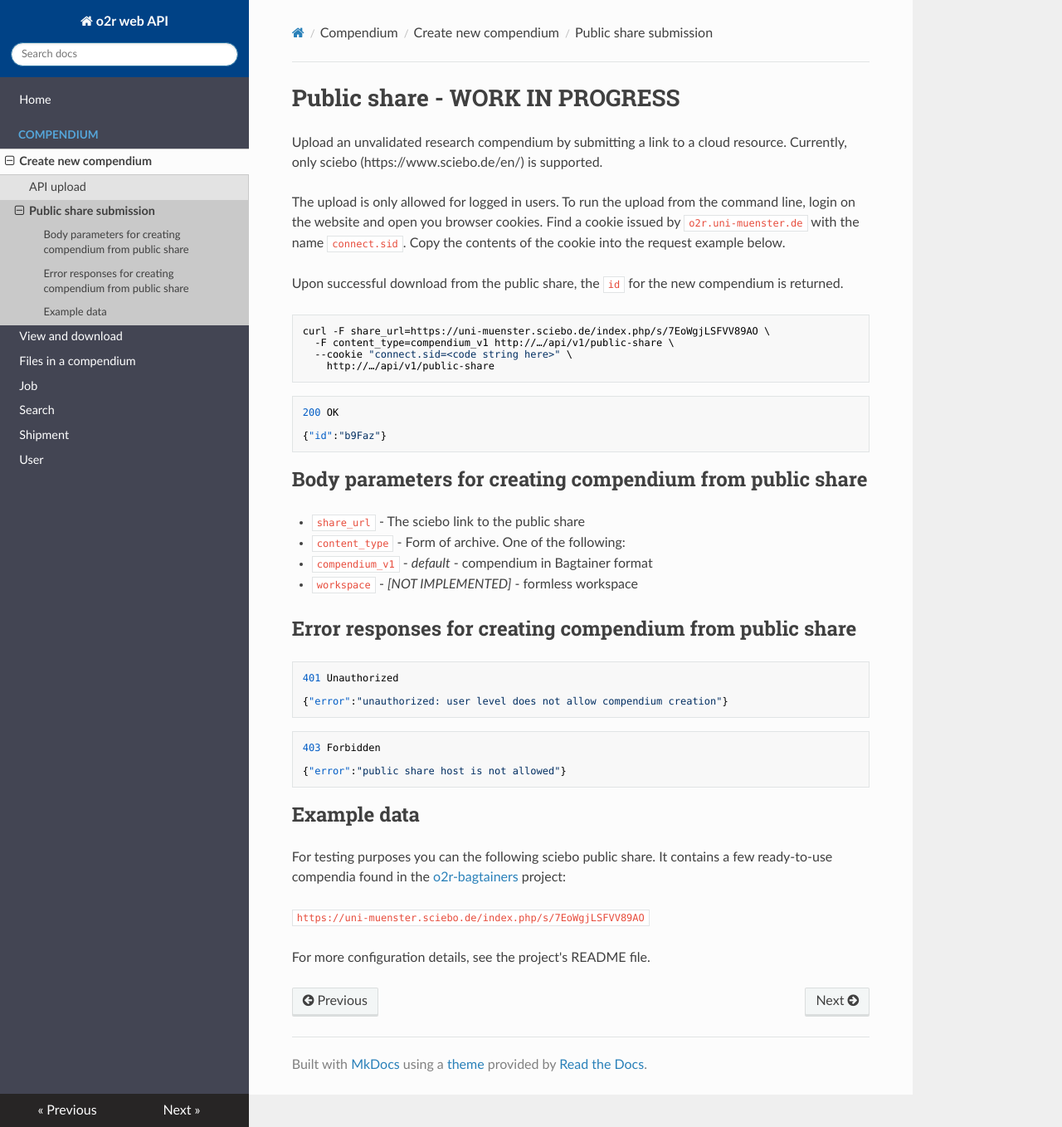
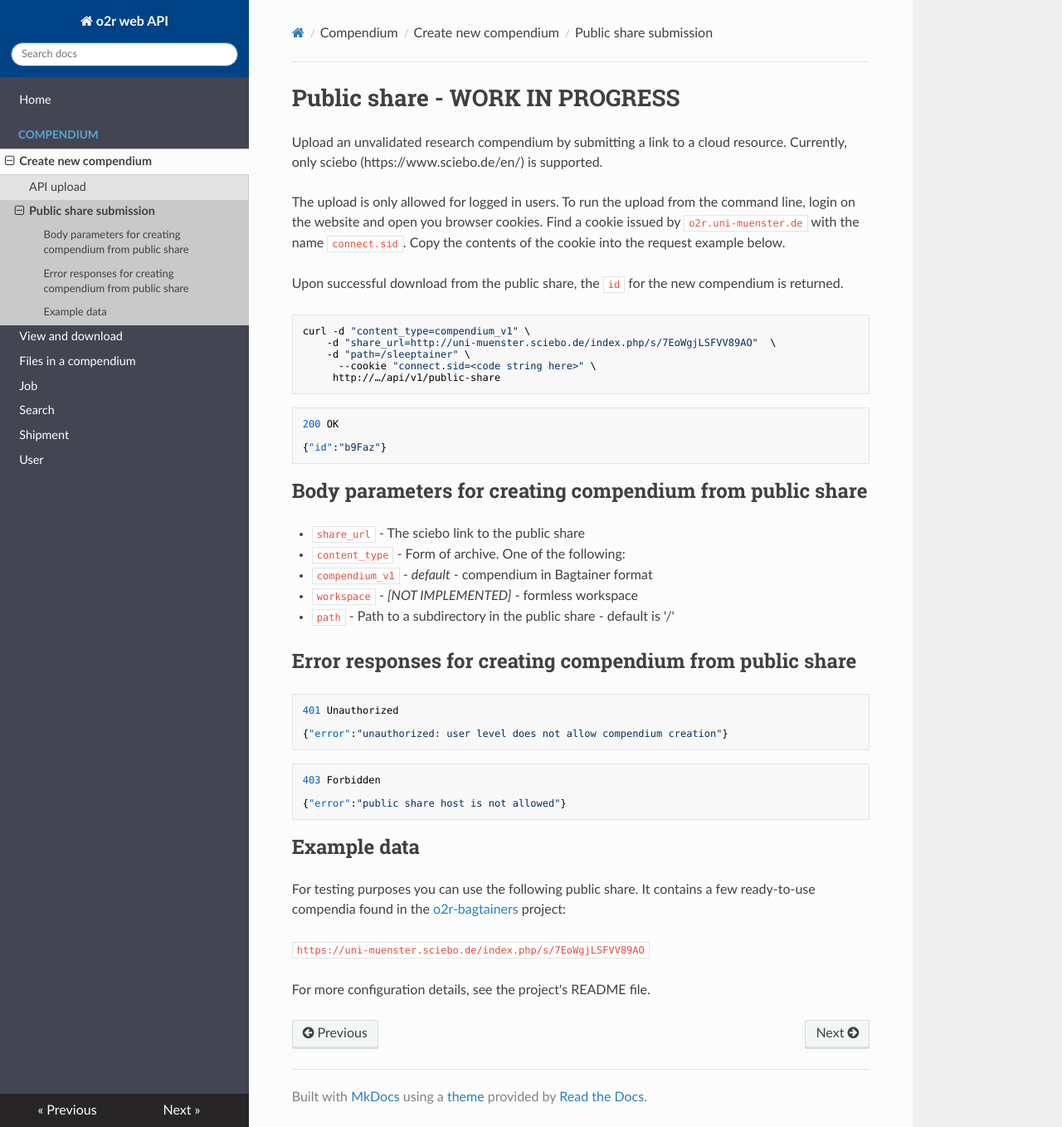
Before and after one commit to o2r-project/api, an MkDocs documentation site: the page built from docs/public-share.md, in a window 1280 px wide and 1358 px high. Shown: the whole window at 83% size. Built offline with MkDocs 1.6.1, drawn with Linux system fonts in a browser that asks for light colours; nearby versions of some CDN libraries; old or Windows-style settings are respelled for this version of MkDocs.

Commit message:
add path parameter

````diff
--- a/docs/public-share.md
+++ b/docs/public-share.md
@@ -7,10 +7,11 @@ The upload is only allowed for logged in users. To run the upload from the comma
 Upon successful download from the public share, the `id` for the new compendium is returned.
 
 ```bash
-curl -F share_url=https://uni-muenster.sciebo.de/index.php/s/7EoWgjLSFVV89AO \
-  -F content_type=compendium_v1 http://…/api/v1/public-share \
-  --cookie "connect.sid=<code string here>" \
-    http://…/api/v1/public-share
+curl -d "content_type=compendium_v1" \
+    -d "share_url=http://uni-muenster.sciebo.de/index.php/s/7EoWgjLSFVV89AO"  \
+    -d "path=/sleeptainer" \
+	  --cookie "connect.sid=<code string here>" \
+     http://…/api/v1/public-share
 ```
 
 ```json
@@ -25,6 +26,8 @@ curl -F share_url=https://uni-muenster.sciebo.de/index.php/s/7EoWgjLSFVV89AO \
 - `content_type` - Form of archive. One of the following:
   - `compendium_v1` - _default_ - compendium in Bagtainer format
   - `workspace` - _[NOT IMPLEMENTED]_ - formless workspace
+- `path` - Path to a subdirectory in the public share - default is '/'
+
 
 ## Error responses for creating compendium from public share
 
@@ -42,7 +45,7 @@ curl -F share_url=https://uni-muenster.sciebo.de/index.php/s/7EoWgjLSFVV89AO \
 
 ## Example data
 
-For testing purposes you can the following sciebo public share. It contains a few ready-to-use compendia found in the [o2r-bagtainers](https://github.com/o2r-project/o2r-bagtainers) project:
+For testing purposes you can use the following public share. It contains a few ready-to-use compendia found in the [o2r-bagtainers](https://github.com/o2r-project/o2r-bagtainers) project:
 
 `https://uni-muenster.sciebo.de/index.php/s/7EoWgjLSFVV89AO`
 
````
